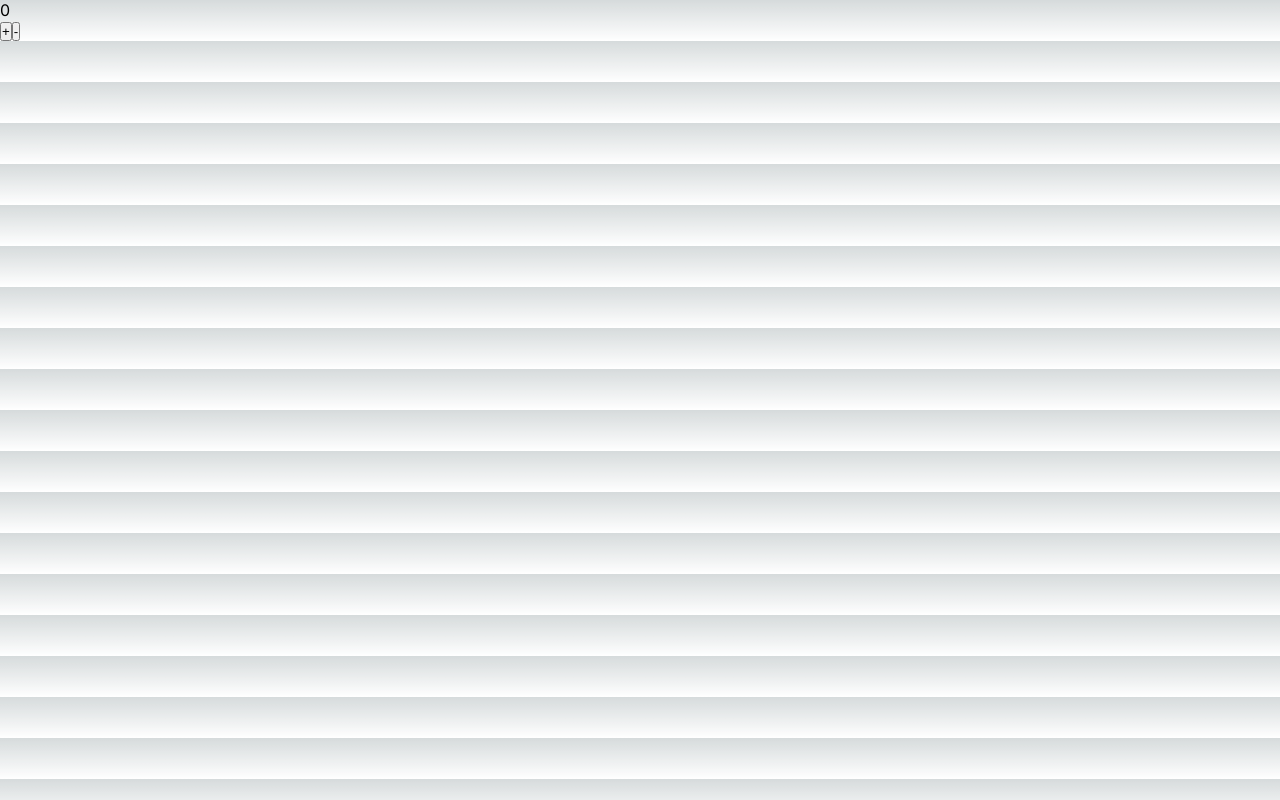
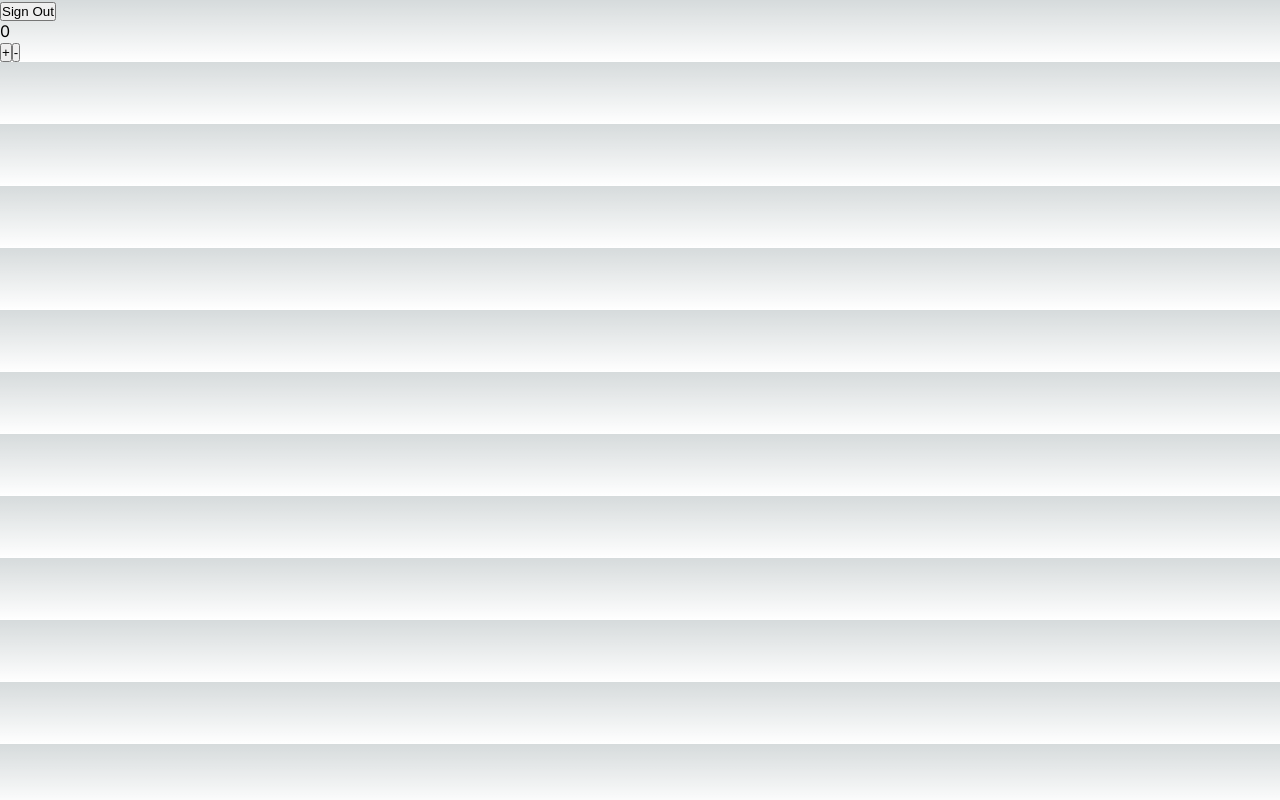
Before and after one commit to 2chanhaeng/jump-to-next-js, a Next.js app: page /count in a window 1280 px wide. Built offline with nearby package versions, Linux system fonts and the light colour scheme.

Commit message:
Logout 컴포넌트 생성

```diff
--- /dev/null
+++ b/actions/auth.ts
@@ -0,0 +1,6 @@
+"use server";
+import { signOut } from "@/auth";
+
+export async function logout() {
+  await signOut();
+}
--- a/app/layout.tsx
+++ b/app/layout.tsx
@@ -1,22 +1,26 @@
-import type { Metadata } from 'next'
-import { Inter } from 'next/font/google'
-import './globals.css'
+import type { Metadata } from "next";
+import { Inter } from "next/font/google";
+import "./globals.css";
+import { Logout } from "@/components/Logout";
 
-const inter = Inter({ subsets: ['latin'] })
+const inter = Inter({ subsets: ["latin"] });
 
 export const metadata: Metadata = {
-  title: 'Create Next App',
-  description: 'Generated by create next app',
-}
+  title: "Create Next App",
+  description: "Generated by create next app",
+};
 
 export default function RootLayout({
   children,
 }: {
-  children: React.ReactNode
+  children: React.ReactNode;
 }) {
   return (
     <html lang="en">
-      <body className={inter.className}>{children}</body>
+      <body className={inter.className}>
+        <Logout />
+        {children}
+      </body>
     </html>
-  )
+  );
 }
--- /dev/null
+++ b/components/Logout.tsx
@@ -0,0 +1,9 @@
+import { logout } from "@/actions/auth";
+
+export function Logout() {
+  return (
+    <form action={logout}>
+      <button type="submit">Sign Out</button>
+    </form>
+  );
+}
```
